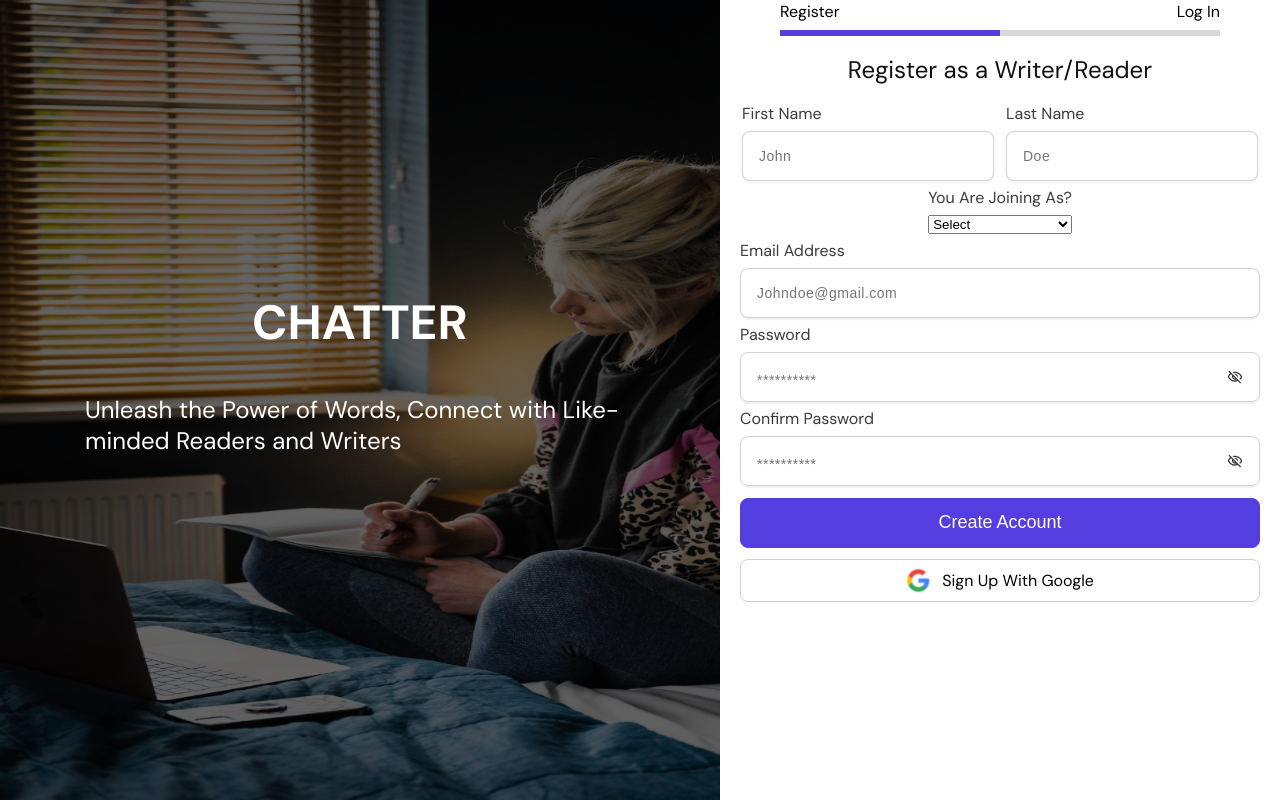
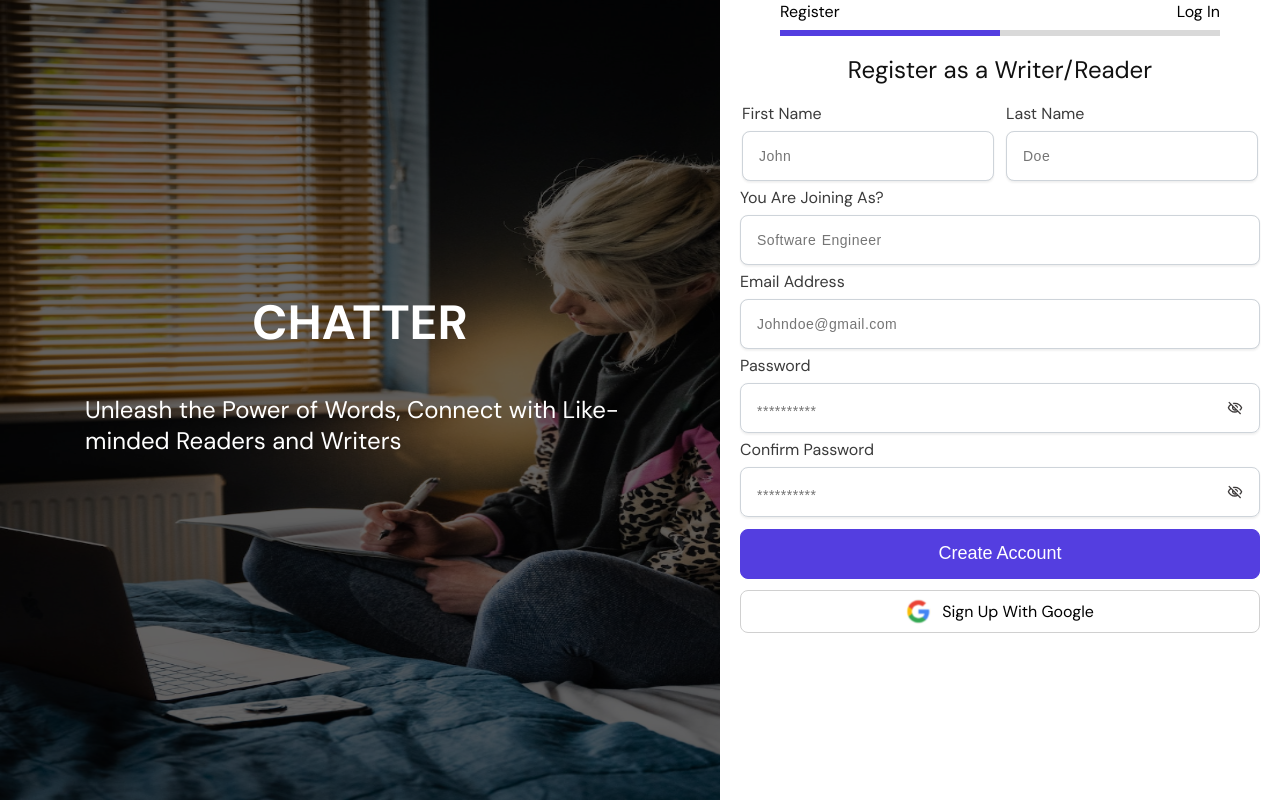
Before and after one commit to okhuaroboosayuki/chatter, a React (Create React App) app: page /signup in a window 1280 px wide. Built offline with nearby package versions, Linux system fonts and the light colour scheme; no server answers.

Commit message:
added password visibilty funtionality, and changed select element to an input tag classed as designation

```diff
--- a/src/components/SignUp.tsx
+++ b/src/components/SignUp.tsx
@@ -1,8 +1,9 @@
 import "../styles/scss/sign-in.scss";
 import GoogleIcon from "../icons/GoogleIcon";
 import VisibilityOffOutlinedIcon from "@mui/icons-material/VisibilityOffOutlined";
+import VisibilityOutlinedIcon from "@mui/icons-material/VisibilityOutlined";
 import { Helmet } from "react-helmet-async";
-import { useContext } from "react";
+import { useContext, useState } from "react";
 import { AuthContext } from "../context/AuthenticationContext";
 import { auth, db, provider } from "../lib/Firebase";
 import { useNavigate } from "react-router-dom";
@@ -14,6 +15,8 @@ export const SignUp = () => {
   const navigate = useNavigate();
   const { signup, googleSignIn } = useContext(AuthContext);
 
+  const [passwordVisibility, setPasswordVisibility] = useState(false);
+
   // use formik to handle form state and validation
   const formik = useFormik({
     initialValues: {
@@ -22,7 +25,7 @@ export const SignUp = () => {
       email: "",
       password: "",
       confirmPassword: "",
-      options: "",
+      designation: "",
     },
     onSubmit: async (values) => {
       try {
@@ -30,21 +33,25 @@ export const SignUp = () => {
         const password = values.password;
 
         // create a new user in firebase auth
-        await signup({auth, email, password});
+        await signup({ auth, email, password });
 
         // add user to firestore with the user id from auth and the rest of the form data
         const loggedInUserId = auth.currentUser?.uid;
         const userRef = doc(db, "users", `${loggedInUserId}`);
-        await setDoc(userRef, {
-          id: loggedInUserId,
-          firstName: values.firstName,
-          lastName: values.lastName,
-          email: values.email,
-          options: values.options,
-          pictute: "",
-        });
 
-        // navigate to the feed page
+        await setDoc(
+          userRef,
+          {
+            id: loggedInUserId,
+            firstName: values.firstName,
+            lastName: values.lastName,
+            email: values.email,
+            designation: values.designation,
+            picture: "",
+          },
+          { merge: true }
+        );
+
         navigate("/signup/login");
       } catch (error) {
         console.log(error);
@@ -54,13 +61,11 @@ export const SignUp = () => {
     validationSchema: Yup.object({
       firstName: Yup.string().required("First Name is required"),
       lastName: Yup.string().required("Last Name is required"),
-      options: Yup.string().required("Select an option"),
+      designation: Yup.string().required("Enter your profession"),
       email: Yup.string().email("Invalid email address").required("An email address is required"),
-      password: Yup.string().required("Password is required"),
+      password: Yup.string().min(6, "Password must be at least 6 characters").required("Password is required"),
       //check if password and confirm password match
-      confirmPassword: Yup.string()
-        .oneOf([Yup.ref("password")], "Passwords do not match")
-        .required("Confirm Password is required"),
+      confirmPassword: Yup.string().oneOf([Yup.ref("password")], "Passwords do not match").required("Confirm Password is required"),
     }),
   });
 
@@ -72,18 +77,54 @@ export const SignUp = () => {
 
       const userRef = doc(db, "users", `${loggedInUserId}`);
 
-        await setDoc(userRef, {
+      await setDoc(
+        userRef,
+        {
           id: loggedInUserId,
           firstName: auth.currentUser?.displayName?.split(" ")[0],
           lastName: auth.currentUser?.displayName?.split(" ")[1],
           email: auth.currentUser?.email,
-          options: "",
+          designation: "",
           picture: auth.currentUser?.photoURL,
-        });
+        },
+        { merge: true }
+      );
 
       navigate(`/feed/${loggedInUserId}`);
     } catch (error) {
       console.log(error);
+    }
+  };
+
+  // handle password visibility
+  const handlePasswordVisibility = () => {
+    if (formik.values.password.length < 1) {
+      return;
+    } else {
+      setPasswordVisibility(!passwordVisibility);
+
+      if (passwordVisibility) {
+        document.getElementById("password")?.setAttribute("type", "password");
+      } else {
+        document.getElementById("password")?.setAttribute("type", "text");
+      }
+    }
+  };
+  const handleConfirmPasswordVisibility = () => {
+    if (formik.values.confirmPassword.length < 1) {
+      return;
+    } else {
+      setPasswordVisibility(!passwordVisibility);
+
+      if (passwordVisibility) {
+        document
+          .getElementById("confirmPassword")
+          ?.setAttribute("type", "password");
+      } else {
+        document
+          .getElementById("confirmPassword")
+          ?.setAttribute("type", "text");
+      }
     }
   };
 
@@ -132,22 +173,20 @@ export const SignUp = () => {
           </div>
         </div>
 
-        <div className="profile_details_options input_wrapper">
-          <label htmlFor="options">You are joining as?</label>
-          <select
-            name="options"
-            id="options"
-            className="options"
-            value={formik.values.options}
+        <div className="input_wrapper">
+          <label htmlFor="designation">You are joining as?</label>
+          <input
+            type="text"
+            name="designation"
+            id="designation"
+            className="designation"
+            placeholder="Software Engineer"
+            value={formik.values.designation}
             onChange={formik.handleChange}
-          >
-            <option value="Select">Select</option>
-            <option value="Writer">Writer</option>
-            <option value="Reader">Reader</option>
-            <option value="Writer & Reader">Writer & Reader</option>
-          </select>
-          {formik.errors.options && formik.touched.options && (
-            <div className="error">{formik.errors.options}</div>
+            onBlur={formik.handleBlur}
+          />
+          {formik.errors.designation && formik.touched.designation && (
+            <div className="error">{formik.errors.designation}</div>
           )}
         </div>
 
@@ -180,7 +219,17 @@ export const SignUp = () => {
               onChange={formik.handleChange}
               onBlur={formik.handleBlur}
             />
-            <VisibilityOffOutlinedIcon className="visibility_icon" />
+            {passwordVisibility ? (
+              <VisibilityOutlinedIcon
+                className="visibility_icon"
+                onClick={handlePasswordVisibility}
+              />
+            ) : (
+              <VisibilityOffOutlinedIcon
+                className="visibility_icon"
+                onClick={handlePasswordVisibility}
+              />
+            )}
           </div>
           {formik.errors.password && formik.touched.password && (
             <div className="error">{formik.errors.password}</div>
@@ -199,7 +248,17 @@ export const SignUp = () => {
               onChange={formik.handleChange}
               onBlur={formik.handleBlur}
             />
-            <VisibilityOffOutlinedIcon className="visibility_icon" />
+            {passwordVisibility ? (
+              <VisibilityOutlinedIcon
+                className="visibility_icon"
+                onClick={handleConfirmPasswordVisibility}
+              />
+            ) : (
+              <VisibilityOffOutlinedIcon
+                className="visibility_icon"
+                onClick={handleConfirmPasswordVisibility}
+              />
+            )}
           </div>
           {formik.errors.confirmPassword && formik.touched.confirmPassword && (
             <div className="error">{formik.errors.confirmPassword}</div>
```
